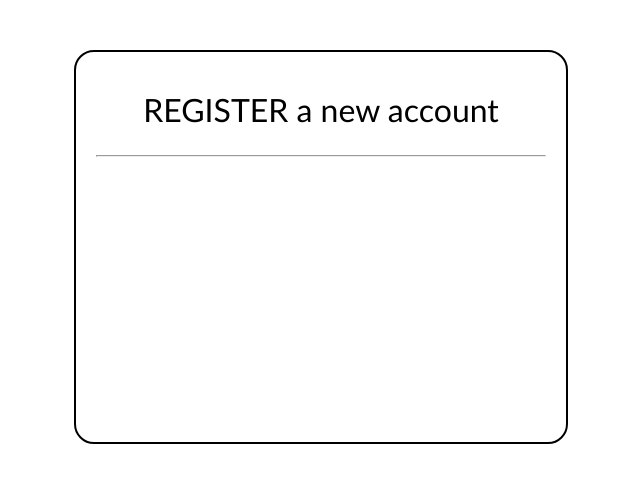
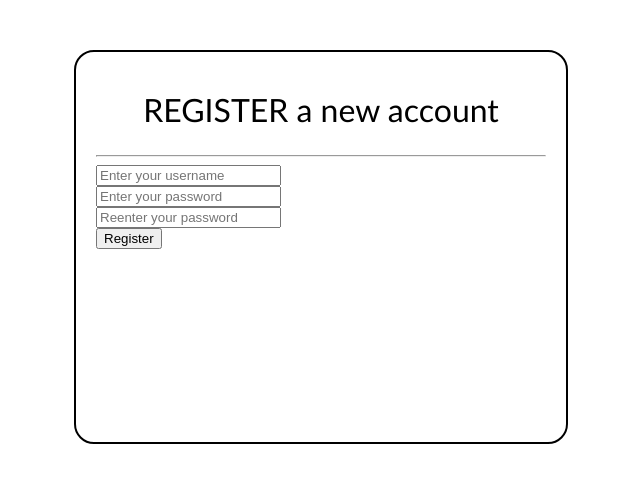
Before and after one commit to Amit-adh/TODO-list, a Flask app: template templates/register.html in a window 1280 px wide. Shown: the top 483 px of the page, without its empty margins (319-959 px from the left). Run offline with Flask 3, Linux system fonts and the light colour scheme; the template is opened without the code that fills it, so the values that code supplies are empty.

Commit message:
Added login and register routes

```diff
--- a/app.py
+++ b/app.py
@@ -1,4 +1,4 @@
-from flask import Flask, render_template, url_for, request # type: ignore
+from flask import Flask, render_template, url_for, request, redirect, session # type: ignore
 from flask_sqlalchemy import SQLAlchemy # type: ignore
 
 app = Flask(__name__)
@@ -24,27 +24,31 @@ with app.app_context():
 
 
 
-@app.route("/", methods=['POST', 'GET'])
+@app.route("/")
 def index():
-    if request.method == "POST":
-        return render_template("login.html")
-    else:
         return render_template("index.html")
 
 
 @app.route("/login", methods=['POST', 'GET'])
 def login():
     if request.method == "POST":
-        return render_template("dashboard.html")
+        return redirect(url_for('dashboard'))
+    else:
+        return render_template("login.html")
+
+@app.route("/register", methods=['GET', 'POST'])
+def register():
+    if request.method == 'POST':
+        return redirect(url_for("login"))
+    else:
+        return render_template("register.html")
+
+@app.route("/dashboard", methods=['GET', 'POST'])
+def dashboard():
+    if request.method == 'POST':
+        return "registered"
     else:
         return render_template("dashboard.html")
-
-# @app.route("/dashboard/<str:name>", methods=['POST', 'GET'])
-# def dashboard(name):
-#     if request.method == 'POST':
-#         pass
-#     else:
-#         return name + "hello"
 
 
 
--- a/templates/register.html
+++ b/templates/register.html
@@ -16,5 +16,14 @@
 
 
 {% block content %}
-
+<div class="login-form">
+    <form action="/register", method="POST">
+        <div class="form-fields">
+            <input type="text" placeholder="Enter your username"><br>
+            <input type="password" placeholder="Enter your password"><br>
+            <input type="password" placeholder="Reenter your password"><br>
+            <input type="submit" value="Register">
+        </div>
+    </form>
+</div>
 {% endblock %}
```
Also changed, not shown: templates/index.html (+8 -4 lines).
